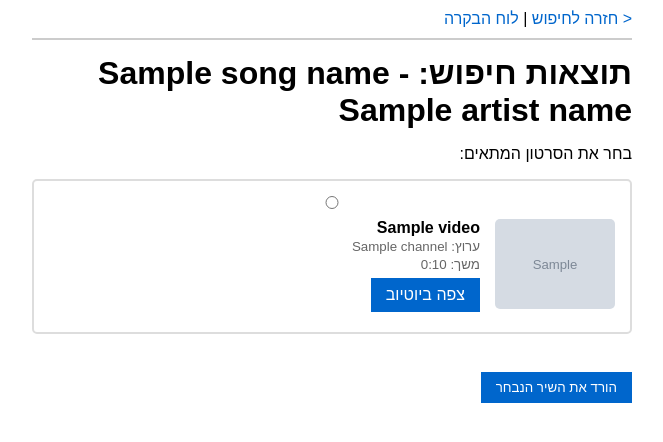
After one commit to orfattal/dumb-music-player, a Flask app: template templates/admin_search_results.html in a window 1280 px wide. The commit adds this page. Shown: the top 442 px of the page, without its empty margins (308-971 px from the left). Run offline with Flask 3, Linux system fonts and the light colour scheme; the template is opened without the code that fills it: most values are stand-ins (such as "Sample title", 1, 10 or a date in 2020); grey boxes marked "Sample" are stand-in pictures; some libraries are stand-ins or nearby versions.

Commit message:
Add two-step search with thumbnails and preview
Major improvements:
- Split "search and download" into two steps:
  1. Search YouTube and show results with thumbnails
  2. Preview/select video, then download

Admin features:
- Show top 5 YouTube search results with thumbnails
- Radio button selection with video preview links
- Download only after selecting the correct video
- Save thumbnails alongside MP3 files

Public features:
- New public search page (/search)
- Browse YouTube results with thumbnails
- Watch videos before deciding
- No login required for search

Display improvements:
- Thumbnails shown next to all songs (both admin and public)
- Fallback emoji (🎵) for songs without thumbnails
- Better visual layout with flexbox
- Duration and channel info in search results

Technical:
- Created static/thumbnails directory
- Updated search_youtube() to return multiple results
- Enhanced download_from_youtube() to save thumbnails
- Added thumbnail field to data structure
- Updated migration script to add thumbnail field

🤖 Generated with [Claude Code](https://claude.com/claude-code)

Co-Authored-By: Claude <noreply@anthropic.com>

```diff
--- a/app.py
+++ b/app.py
@@ -23,6 +23,8 @@ def add_ngrok_header(response):
 # Directories
 DOWNLOADS_DIR = Path('downloads')
 DOWNLOADS_DIR.mkdir(exist_ok=True)
+THUMBNAILS_DIR = Path('static/thumbnails')
+THUMBNAILS_DIR.mkdir(parents=True, exist_ok=True)
 DATA_FILE = Path('data.json')
 
 # Initialize data file
@@ -42,9 +44,9 @@ def save_data(data):
         json.dump(data, f, indent=2, ensure_ascii=False)
 
 
-def search_youtube(song_name, artist_name):
-    """Search YouTube for a song and return the first result URL and title."""
-    query = f"{song_name} {artist_name} official audio"
+def search_youtube(song_name, artist_name, num_results=5):
+    """Search YouTube for a song and return top results with metadata."""
+    query = f"{song_name} {artist_name}"
 
     ydl_opts = {
         'quiet': True,
@@ -54,20 +56,27 @@ def search_youtube(song_name, artist_name):
 
     try:
         with yt_dlp.YoutubeDL(ydl_opts) as ydl:
-            result = ydl.extract_info(f"ytsearch1:{query}", download=False)
+            result = ydl.extract_info(f"ytsearch{num_results}:{query}", download=False)
             if result and 'entries' in result and len(result['entries']) > 0:
-                video = result['entries'][0]
-                url = f"https://www.youtube.com/watch?v={video['id']}"
-                title = video.get('title', f"{song_name} - {artist_name}")
-                return url, title
+                videos = []
+                for video in result['entries']:
+                    videos.append({
+                        'id': video['id'],
+                        'url': f"https://www.youtube.com/watch?v={video['id']}",
+                        'title': video.get('title', ''),
+                        'thumbnail': video.get('thumbnail', ''),
+                        'duration': video.get('duration', 0),
+                        'channel': video.get('channel', video.get('uploader', ''))
+                    })
+                return videos
     except Exception as e:
         print(f"Error searching YouTube: {e}")
 
-    return None, None
+    return []
 
 
-def download_from_youtube(youtube_url, output_path):
-    """Download audio from YouTube as MP3."""
+def download_from_youtube(youtube_url, output_path, thumbnail_path=None):
+    """Download audio from YouTube as MP3 and optionally save thumbnail."""
 
     # Check if cookies file exists
     cookies_file = Path('cookies.txt')
@@ -82,7 +91,7 @@ def download_from_youtube(youtube_url, output_path):
         'outtmpl': str(output_path.with_suffix('')),
         'quiet': False,
         'no_warnings': False,
-        'writethumbnail': False,
+        'writethumbnail': True if thumbnail_path else False,
         'extract_audio': True,
     }
 
@@ -118,6 +127,21 @@ def download_from_youtube(youtube_url, output_path):
             # Check if the mp3 file was created
             if output_path.exists():
                 print(f"✓ File created successfully: {output_path}")
+
+                # Handle thumbnail if requested
+                if thumbnail_path:
+                    # yt-dlp saves thumbnail with same basename as audio file
+                    possible_thumb_exts = ['.jpg', '.png', '.webp']
+                    base_path = output_path.with_suffix('')
+                    for ext in possible_thumb_exts:
+                        thumb_file = base_path.with_suffix(ext)
+                        if thumb_file.exists():
+                            # Move thumbnail to desired location
+                            import shutil
+                            shutil.move(str(thumb_file), str(thumbnail_path))
+                            print(f"✓ Thumbnail saved: {thumbnail_path}")
+                            break
+
                 return True
             else:
                 print(f"✗ File not created at expected path: {output_path}")
@@ -145,6 +169,31 @@ def index():
     """Public homepage showing all songs."""
     data = load_data()
     return render_template('index.html', songs=data['songs'])
+
+
+@app.route('/search', methods=['GET', 'POST'])
+def public_search():
+    """Public search for songs."""
+    if request.method == 'POST':
+        song_name = request.form.get('song_name')
+        artist_name = request.form.get('artist_name')
+
+        if not song_name or not artist_name:
+            return render_template('public_search.html', error='נא למלא שם שיר ושם אמן')
+
+        # Search YouTube
+        search_results = search_youtube(song_name, artist_name)
+
+        if not search_results:
+            return render_template('public_search.html', error='לא נמצא שיר ביוטיוב')
+
+        # Show search results
+        return render_template('public_search_results.html',
+                             results=search_results,
+                             song_name=song_name,
+                             artist_name=artist_name)
+
+    return render_template('public_search.html')
 
 
 @app.route('/download/<int:song_id>')
@@ -210,7 +259,7 @@ def admin_dashboard():
 
 @app.route('/admin/add-song', methods=['GET', 'POST'])
 def admin_add_song():
-    """Add a new song."""
+    """Search for a song on YouTube."""
     if 'admin' not in session:
         return redirect(url_for('admin_login'))
 
@@ -222,37 +271,70 @@ def admin_add_song():
             return render_template('admin_add_song.html', error='נא למלא שם שיר ושם אמן')
 
         # Search YouTube
-        youtube_url, youtube_title = search_youtube(song_name, artist_name)
+        search_results = search_youtube(song_name, artist_name)
 
-        if not youtube_url:
+        if not search_results:
             return render_template('admin_add_song.html', error='לא נמצא שיר ביוטיוב')
 
-        # Generate filename
-        safe_name = re.sub(r'[^\w\s-]', '', f"{song_name}-{artist_name}")
-        safe_name = re.sub(r'[-\s]+', '-', safe_name)
-        filename = f"{safe_name}.mp3"
-
-        # Download from YouTube
-        output_path = DOWNLOADS_DIR / filename
-        success = download_from_youtube(youtube_url, output_path)
-
-        if not success:
-            return render_template('admin_add_song.html', error='שגיאה בהורדה מיוטיוב')
-
-        # Add to songs list
-        data = load_data()
-        data['songs'].append({
-            'display_name': youtube_title,
-            'search_name': song_name,
-            'search_artist': artist_name,
-            'filename': filename,
-            'youtube_url': youtube_url
-        })
-        save_data(data)
-
-        return redirect(url_for('admin_dashboard'))
+        # Show search results
+        return render_template('admin_search_results.html',
+                             results=search_results,
+                             song_name=song_name,
+                             artist_name=artist_name)
 
     return render_template('admin_add_song.html')
+
+
+@app.route('/admin/download-song', methods=['POST'])
+def admin_download_song():
+    """Download selected song from YouTube."""
+    if 'admin' not in session:
+        return redirect(url_for('admin_login'))
+
+    youtube_url = request.form.get('youtube_url')
+    youtube_title = request.form.get('youtube_title')
+    youtube_thumbnail = request.form.get('youtube_thumbnail')
+    song_name = request.form.get('song_name')
+    artist_name = request.form.get('artist_name')
+
+    if not youtube_url or not youtube_title:
+        return redirect(url_for('admin_add_song'))
+
+    # Generate filename
+    safe_name = re.sub(r'[^\w\s-]', '', f"{song_name}-{artist_name}")
+    safe_name = re.sub(r'[-\s]+', '-', safe_name)
+    filename = f"{safe_name}.mp3"
+
+    # Generate thumbnail filename
+    video_id = youtube_url.split('watch?v=')[-1]
+    thumbnail_filename = f"{video_id}.jpg"
+    thumbnail_path = THUMBNAILS_DIR / thumbnail_filename
+
+    # Download from YouTube
+    output_path = DOWNLOADS_DIR / filename
+    success = download_from_youtube(youtube_url, output_path, thumbnail_path)
+
+    if not success:
+        search_results = search_youtube(song_name, artist_name)
+        return render_template('admin_search_results.html',
+                             results=search_results,
+                             song_name=song_name,
+                             artist_name=artist_name,
+                             error='שגיאה בהורדה מיוטיוב')
+
+    # Add to songs list
+    data = load_data()
+    data['songs'].append({
+        'display_name': youtube_title,
+        'search_name': song_name,
+        'search_artist': artist_name,
+        'filename': filename,
+        'youtube_url': youtube_url,
+        'thumbnail': thumbnail_filename if thumbnail_path.exists() else None
+    })
+    save_data(data)
+
+    return redirect(url_for('admin_dashboard'))
 
 
 @app.route('/admin/song/<int:song_id>/edit', methods=['GET', 'POST'])
--- /dev/null
+++ b/templates/admin_search_results.html
@@ -0,0 +1,129 @@
+{% extends "base.html" %}
+
+{% block title %}תוצאות חיפוש{% endblock %}
+
+{% block content %}
+<div class="nav">
+    <a href="{{ url_for('admin_add_song') }}">&lt; חזרה לחיפוש</a> |
+    <a href="{{ url_for('admin_dashboard') }}">לוח הבקרה</a>
+</div>
+
+<h1>תוצאות חיפוש: {{ song_name }} - {{ artist_name }}</h1>
+
+{% if error %}
+<div class="error">{{ error }}</div>
+{% endif %}
+
+<p>בחר את הסרטון המתאים:</p>
+
+<form method="POST" action="{{ url_for('admin_download_song') }}">
+    <input type="hidden" name="song_name" value="{{ song_name }}">
+    <input type="hidden" name="artist_name" value="{{ artist_name }}">
+
+    {% for video in results %}
+    <div class="search-result">
+        <input type="radio" name="selected_video" id="video_{{ loop.index0 }}"
+               value="{{ video.url }}"
+               data-title="{{ video.title }}"
+               data-thumbnail="{{ video.thumbnail }}"
+               required>
+        <label for="video_{{ loop.index0 }}">
+            <div class="result-content">
+                <img src="{{ video.thumbnail }}" alt="{{ video.title }}" class="thumbnail">
+                <div class="result-info">
+                    <strong>{{ video.title }}</strong>
+                    <br>
+                    <small>ערוץ: {{ video.channel }}</small>
+                    <br>
+                    {% if video.duration %}
+                    <small>משך: {{ (video.duration // 60) }}:{{ '%02d' % (video.duration % 60) }}</small>
+                    {% endif %}
+                    <br>
+                    <a href="{{ video.url }}" target="_blank" class="button">צפה ביוטיוב</a>
+                </div>
+            </div>
+        </label>
+    </div>
+    {% endfor %}
+
+    <br>
+    <button type="submit" class="button" onclick="return prepareDownload()">הורד את השיר הנבחר</button>
+</form>
+
+<script>
+function prepareDownload() {
+    var selected = document.querySelector('input[name="selected_video"]:checked');
+    if (!selected) {
+        alert('נא לבחור סרטון');
+        return false;
+    }
+
+    // Add hidden fields with video data
+    var form = selected.closest('form');
+
+    var urlInput = document.createElement('input');
+    urlInput.type = 'hidden';
+    urlInput.name = 'youtube_url';
+    urlInput.value = selected.value;
+    form.appendChild(urlInput);
+
+    var titleInput = document.createElement('input');
+    titleInput.type = 'hidden';
+    titleInput.name = 'youtube_title';
+    titleInput.value = selected.dataset.title;
+    form.appendChild(titleInput);
+
+    var thumbInput = document.createElement('input');
+    thumbInput.type = 'hidden';
+    thumbInput.name = 'youtube_thumbnail';
+    thumbInput.value = selected.dataset.thumbnail;
+    form.appendChild(thumbInput);
+
+    return true;
+}
+</script>
+
+<style>
+.search-result {
+    border: 2px solid #ddd;
+    margin: 15px 0;
+    padding: 10px;
+    border-radius: 5px;
+}
+
+.search-result input[type="radio"]:checked + label {
+    background-color: #e8f4ff;
+}
+
+.result-content {
+    display: flex;
+    gap: 15px;
+    align-items: flex-start;
+}
+
+.thumbnail {
+    width: 120px;
+    height: 90px;
+    object-fit: cover;
+    border-radius: 5px;
+}
+
+.result-info {
+    flex: 1;
+}
+
+.result-info strong {
+    font-size: 16px;
+}
+
+.result-info small {
+    color: #666;
+}
+
+label {
+    cursor: pointer;
+    display: block;
+    padding: 5px;
+}
+</style>
+{% endblock %}
```
Also changed, not shown: migrate_data.py (+15 -2 lines), templates/admin_dashboard.html (+39 -0 lines), templates/index.html (+43 -3 lines), templates/public_search.html (added, +29 -0 lines), templates/public_search_results.html (added, +67 -0 lines), README.md.
